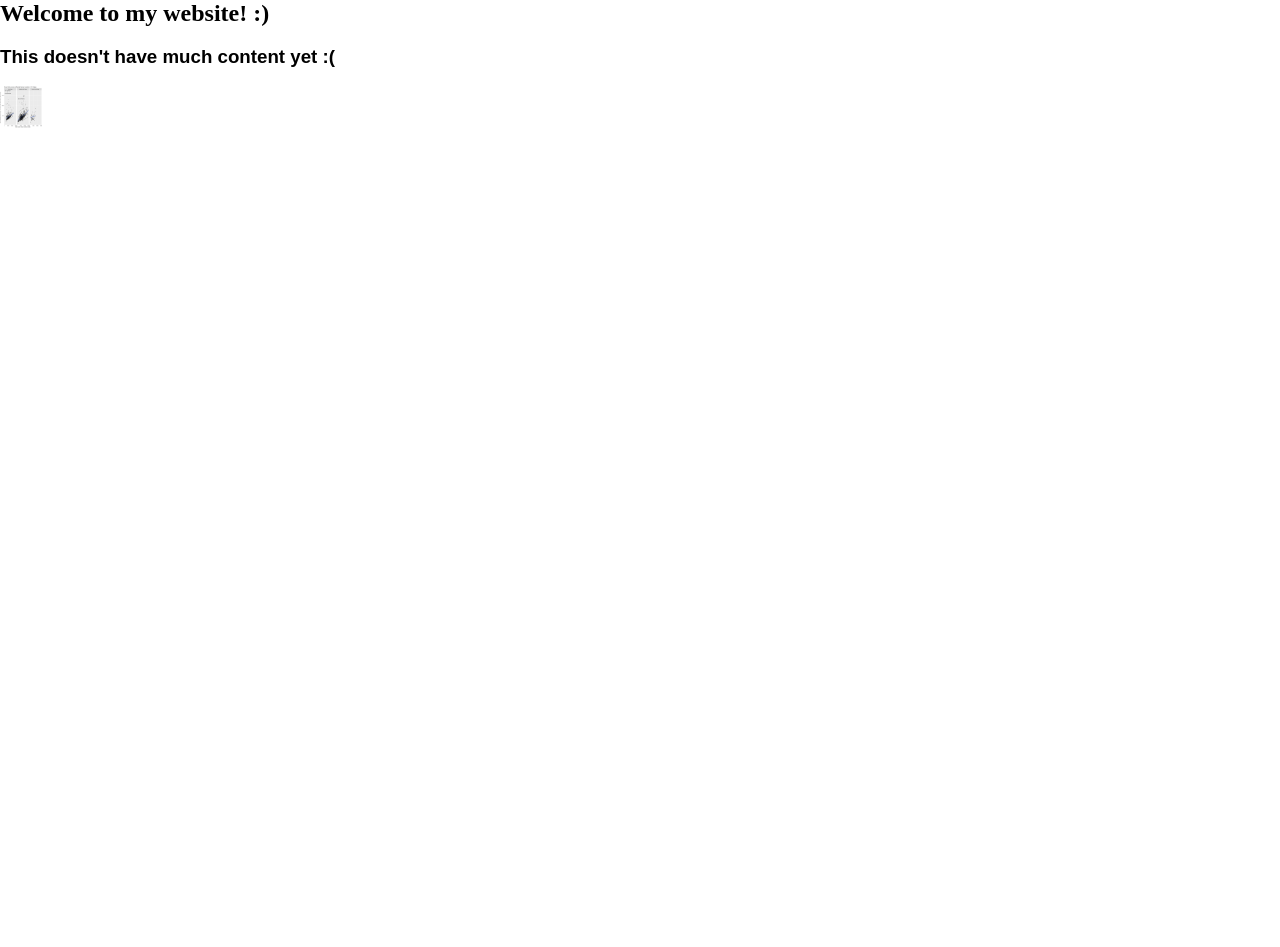
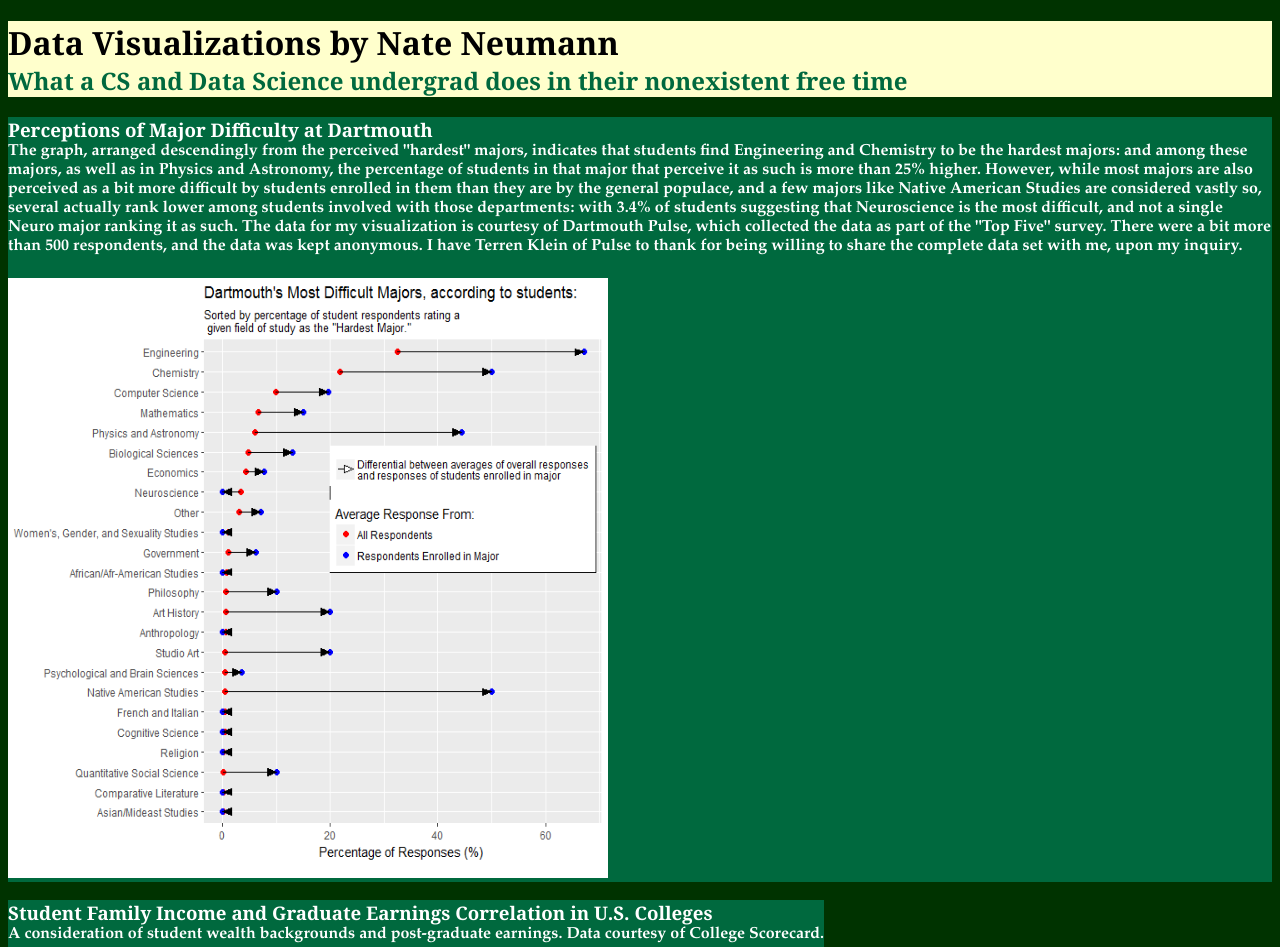
Before and after one commit to NateNeumann/nneumann.me, a plain HTML site: page index.html in a window 1280 px wide. Shown: the top 947 px of the page. Before the commit the page ends 800 px from the top, so only its background shows below. Drawn offline with Linux system fonts and the light colour scheme.

Commit message:
Updated index.html to add real content to the page.`

```diff
--- a/index.html
+++ b/index.html
@@ -4,18 +4,74 @@
       <title>nneumann.me</title>
       <style>
         html{height: 100%;}
+
         body{height: 100%;
-          background-image: "majors.png" ;}
-        h2{color: black;}
-        h3{color: black; font-family: fantasy;}
-        html, body, h2{padding: 0; margin: 0;}
-    /* I learned (Not copy-pasted) everything about CSS from
-    https://www.w3schools.com/html/html_css.asp. */
+          background-color: #003300; margin-bottom: 60;}
+        h1{color: black; background-color: #ffffcc; margin-bottom: 0;
+          margin-left: 0; margin-top: 10; padding-left: 10; font-family: georgia}
+        h2{color: #00693e; background-color: #ffffcc; margin-top: 0;
+          margin-left: 20; padding-left: 10; font-family: georgia}
+        h3{color: white; font-family: georgia; margin-bottom: 0;}
+        h4{color: white; font-family: garamond; margin-top: 0; margin-right: 50}
+        div{background-color: #00693e; width: fit-content; margin-left: 20;
+        }
+        html, body, h2{padding: 0; margin-left: 10;}
+        /* I learned (Not copy-pasted) everything about this CSS
+        from https://www.w3schools.com/html/html_css.asp. */
+
       </style>
     </head>
     <body>
-      <h2> Welcome to my website! :) </h2>
-      <h3> This doesn't have much content yet :( </h3>
-      <img src="colleges.png" alt="Colleges" height="42" width="42">
+        <h1> Data Visualizations by Nate Neumann </h1>
+        <h2> What a CS and Data Science undergrad
+          does in their nonexistent free time </h2>
+
+        <div>
+          <h3> Perceptions of Major Difficulty at Dartmouth </h3>
+          <h4> The graph, arranged descendingly from the perceived "hardest"
+            majors, indicates that students find Engineering and Chemistry to be
+             the hardest majors: and among these majors, as well as
+             in Physics and Astronomy, the percentage of students in that major that
+             perceive it as such is more than 25% higher. However, while most
+             majors are also perceived as a bit more difficult by students
+             enrolled in them than they are by the general populace, and a few
+             majors like Native American Studies are considered vastly so,
+             several actually rank lower among students involved with those
+             departments: with 3.4% of students suggesting that Neuroscience
+             is the most difficult, and not a single Neuro major ranking it
+             as such.
+
+             The data for my visualization is courtesy of Dartmouth Pulse, which
+              collected the data as part of the "Top Five" survey. There were a
+              bit more than 500 respondents, and the data was kept anonymous. I
+              have Terren Klein of Pulse to thank for being willing to share the
+               complete data set with me, upon my inquiry. </h4>
+          <img src="majors.png"; alt="Majors Graph"; height="600"; width="600">
+        </div>
+
+
+        <div>
+          <h3> Student Family Income and Graduate Earnings
+            Correlation in U.S. Colleges </h3>
+          <h4> A consideration of student wealth backgrounds and
+            post-graduate earnings.  Data courtesy of College Scorecard. </h4>
+          <img src="colleges.png"; alt="Colleges"; height="600"; width="600">
+        </div>
+
+        <div>
+          <h3> Daily Bitcoin Value and Search Interest Trends Since 2010 </h3>
+          <h4> The growth of Bitcoin, in price and in public interest. A few
+            important events are included in the timeline for reference, but I
+            think it looks much better without. Considered adding some dates/
+            end-of-day prices for localized peaks, but the events are a bit more
+             useful, and I like the cleanliness of the label-free chart. </h4>
+          <img src="bitcoinprice2.png" alt="Bitcoin Price Graph" height=500;
+          style="float: left; width: 45%; margin-right: 5%;">
+          <img src="bitcoinprice.png" alt="Bitcoin Price Graph" height=500;
+          style="float: left; width: 45%;">
+          <p style="clear: both;">
+            <!-- Horizontal align learned from owlcation.com.-->
+        </div>
+
     </body>
   </html>
```
